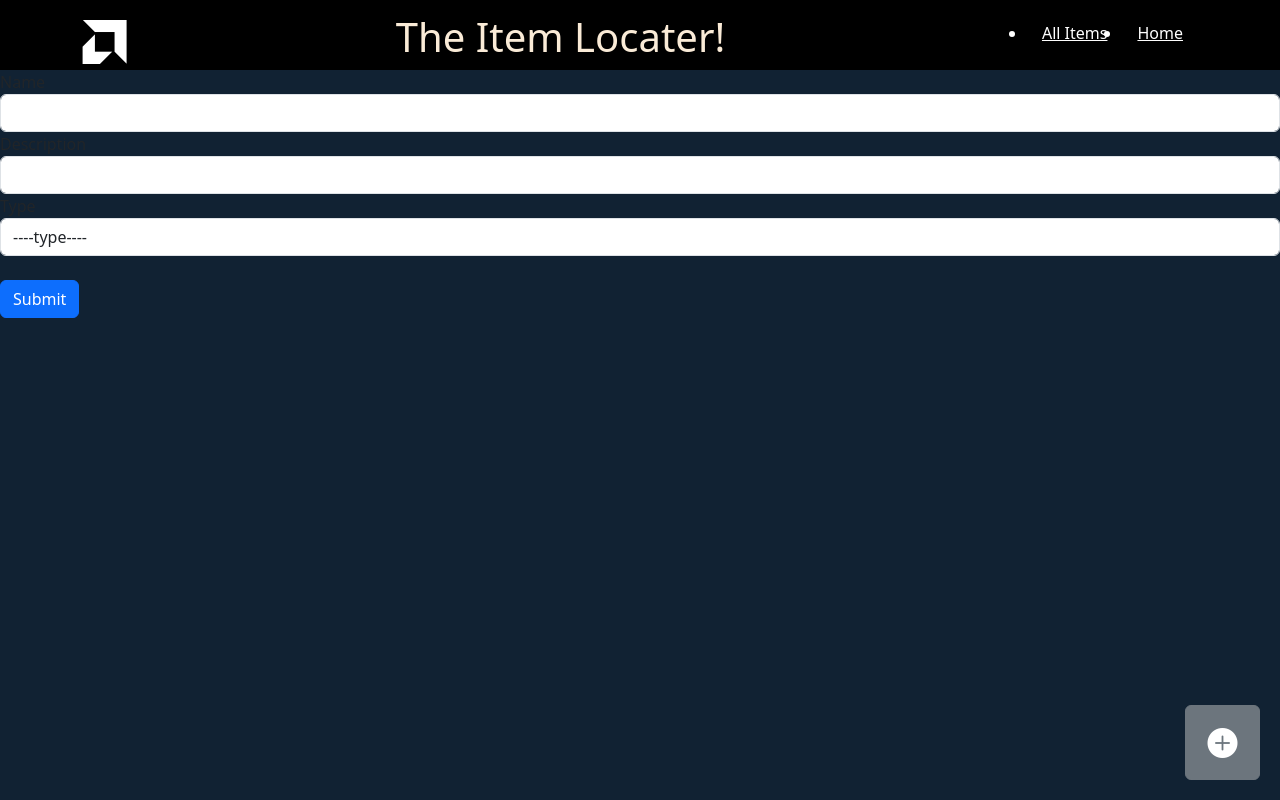
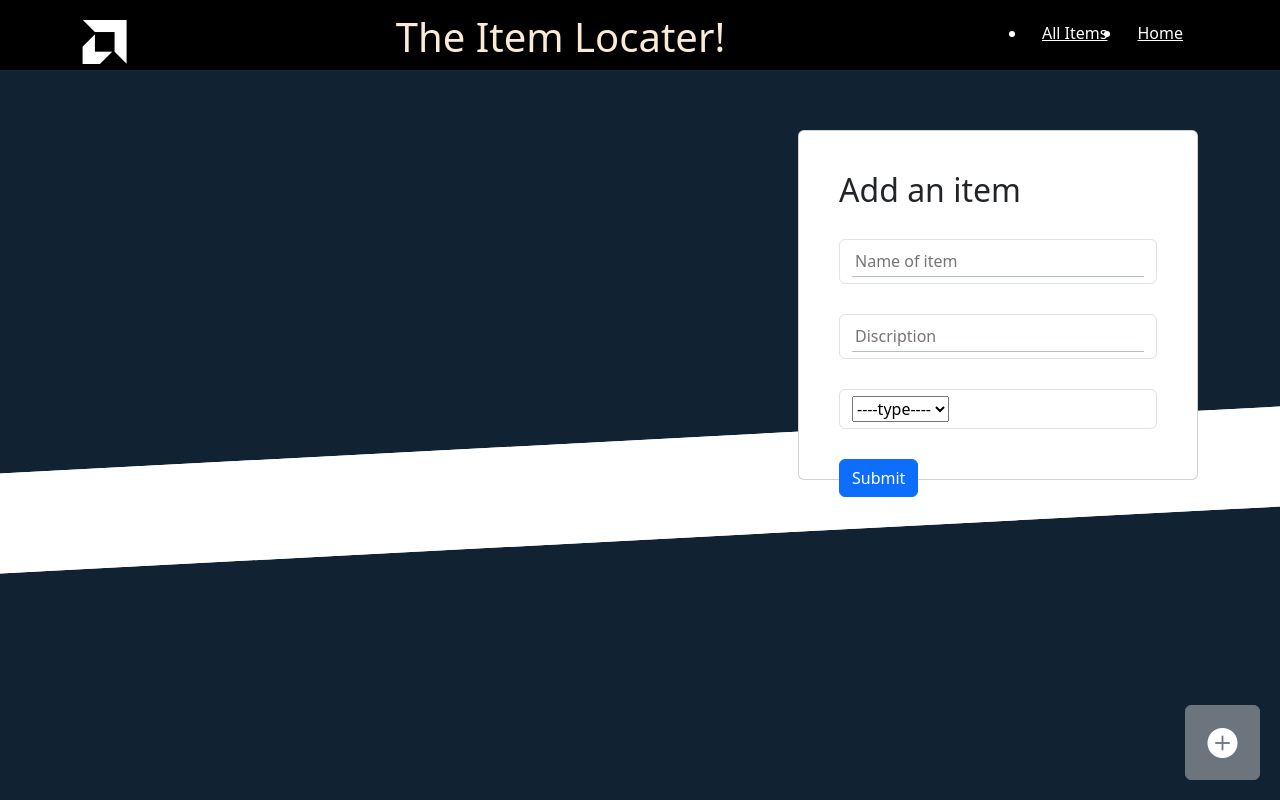
Before and after one commit to gulatiKK/item-locater, a website: page item-list.html in a window 1280 px wide. Both pictures are taken after a click on the button 1222 px from the left and 742 px from the top of the page. Drawn offline with nearby package versions, Linux system fonts and the light colour scheme; no server answers.

Commit message:
Update item-list.html

```diff
--- a/item-list.html
+++ b/item-list.html
@@ -30,35 +30,15 @@
     <button id="fixedbutton4" type="button" onclick="TileModal()" class="button3"><i class="bi bi-pencil-square" style="font-size: 30px;"></i></button>
         <div class="tile">
             <h2 name="name" style="text-transform: capitalize; color: antiquewhite;" id="TileName">Title</h2>
-            <p style="color: antiquewhite;" for="TileDiscription" id="TileDescription">Description for Tile.</p>
+            <p style="color: antiquewhite; max-width: 100ch; overflow: auto; max-height: 6.5ch;" for="TileDiscription" id="TileDescription" >Description for Tile.</p>
           </div>
           <div class="tile2">
             <h2 name="name" style="text-transform: capitalize; color: antiquewhite;">Container:</h2>
             <button class="btn btn-link" id="ConName"><p style="color: antiquewhite;">Container Name</p></button>
           </div>
-          <h3 style="color: antiquewhite;">--Related Objects and Containers:</h3>
+          &nbsp;<h3 style="color: antiquewhite;">--Related Objects and Containers:--</h3>
         <div class="objectTiles" id="TileBar">
         </div>
-    </div>
-    <div id="editWindow" method="POST">
-        <div class="form-group">
-            <label for="name">name</label>
-            <input class="form-control" name="name" id="edt_name">
-        </div>
-
-        <div class="form-group">
-            <label for="discription">discription</label>
-            <input type="string"class="form-control" name="discription" id="edt_discription">
-        </div>
-
-        <div class="form-group">
-            <label for="type">type</label>
-            <select class="form-control" name="type" id="edt_type">
-                <option value="container">container</option>
-                <option value="object">object</option>
-            </select>
-        </div>
-        <button style="font-size: 18px" type="submit" class="btn btn-primary" onClick="onEditSubmit()">Submit</button>
     </div>
 
     <div id="relationWindow" method="POST">
@@ -76,30 +56,43 @@
     <button type="submit" class="btn btn-primary" onClick="onRelationSubmit()">Submit</button>
     </div>
 
-    <div id="addWindow">
-
-        <div class="form-group">
-            <label for="name">Name</label>
-            <input type="string"class="form-control" name="name" id="postName">
+    <section class="showcase">
+        <div class="container grid">
+            <div class="showcase-form card" id="editWindow">
+                <h2>Edit an item</h2>
+                    <div class="form-control">
+                        <input type="text" name="name" id="edt_name" placeholder="Name of item" required>
                     </div>
-
-        <div class="form-group">
-            <label for="discription">Description</label>
-            <input type="string" class="form-control" name="discription" id="postDiscription">
+                    <div class="form-control">
+                        <input type="text" name="discription" id="edt_discription" placeholder="Discription" required>
                     </div>
-
-        <div class="form-group">
-            <label for="type">Type</label>
-            <select class="form-control" name="type" id="postType">
-                <option value="">----type----</option>
+                    <div class="form-control">
+                        <select name="type" id="edt_type" required>
                             <option value="object">Object</option>
                             <option value="container">Container</option>
                         </select>
                     </div>
-            <br>
-            <button type="submit" class="btn btn-primary" onClick="onPostSubmit()">Submit</button>
-
+                    <input type="submit"  onClick="onEditSubmit()" class="btn btn-primary">
             </div>
+    <div class="showcase-form card" id="addWindow">
+        <h2>Add an item</h2>
+            <div class="form-control">
+                <input type="text" name="name" id="postName" placeholder="Name of item" required>
+            </div>
+            <div class="form-control">
+                <input type="text" name="discription" id="postDiscription" placeholder="Discription" required>
+            </div>
+            <div class="form-control">
+                <select name="type" id="postType" required>
+                    <option value="type">----type----</option>
+                    <option value="object">Object</option>
+                    <option value="container">Container</option>
+                </select>
+            </div>
+            <input type="submit"  onClick="onPostSubmit()" class="btn btn-primary">
+    </div>
+</div>
+</section>
 
     <div class="container" id="listWindow">
         <!-- <hr>
```
Lines whose indentation alone changed are shown as unchanged.
